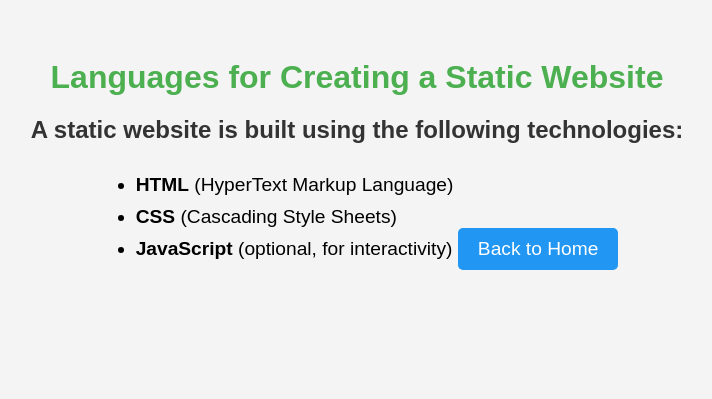
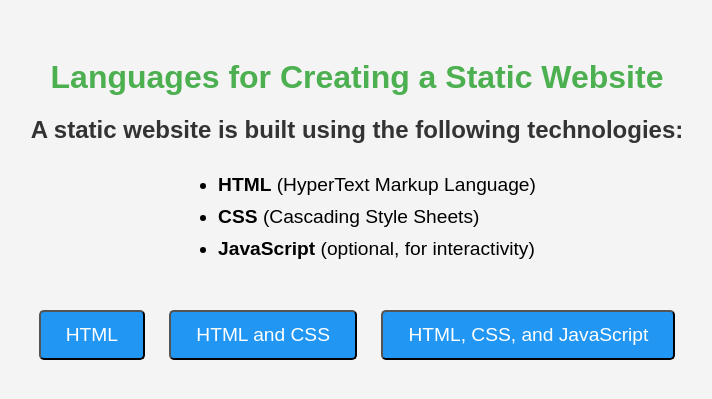
Before and after one commit to deveshrathore123/kubedge_gui, a Flask app: page /static in a window 1280 px wide. Shown: the top 399 px of the page, without its empty margins (283-995 px from the left). Run offline with Flask 3, Linux system fonts and the light colour scheme.

Commit message:
Update static.html

```diff
--- a/templates/static/static.html
+++ b/templates/static/static.html
@@ -27,18 +27,22 @@
             font-size: 1.2em;
             margin: 10px 0;
         }
-        a {
+        .button-container {
+            margin-top: 30px;
+        }
+        .tab-button {
             display: inline-block;
-            margin-top: 20px;
-            padding: 10px 20px;
+            margin: 10px;
+            padding: 12px 25px;
             background-color: #2196F3;
             color: white;
             font-size: 1.2em;
             text-decoration: none;
             border-radius: 5px;
             transition: background-color 0.3s;
+            cursor: pointer;
         }
-        a:hover {
+        .tab-button:hover {
             background-color: #1976D2;
         }
     </style>
@@ -53,7 +57,11 @@
         <li><strong>JavaScript</strong> (optional, for interactivity)</li>
     </ul>
 
-    <a href="/">Back to Home</a>
+    <div class="button-container">
+        <button class="tab-button" onclick="window.location.href='/static/html'">HTML</button>
+        <button class="tab-button" onclick="window.location.href='/static/html-css'">HTML and CSS</button>
+        <button class="tab-button" onclick="window.location.href='/static/html-css-js'">HTML, CSS, and JavaScript</button>
+    </div>
 
 </body>
 </html>
```
